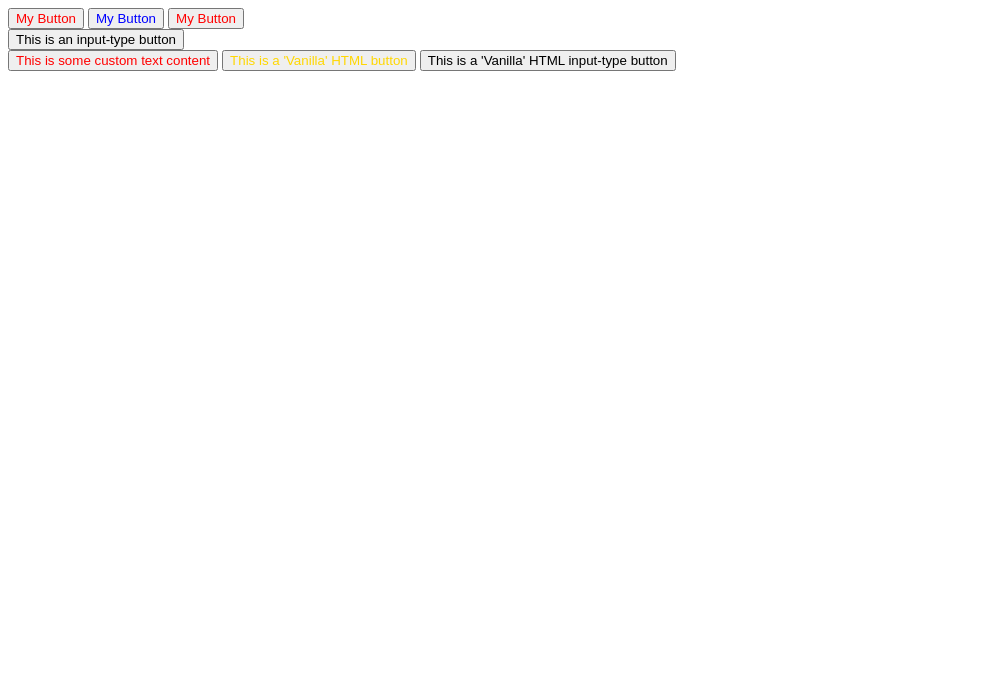
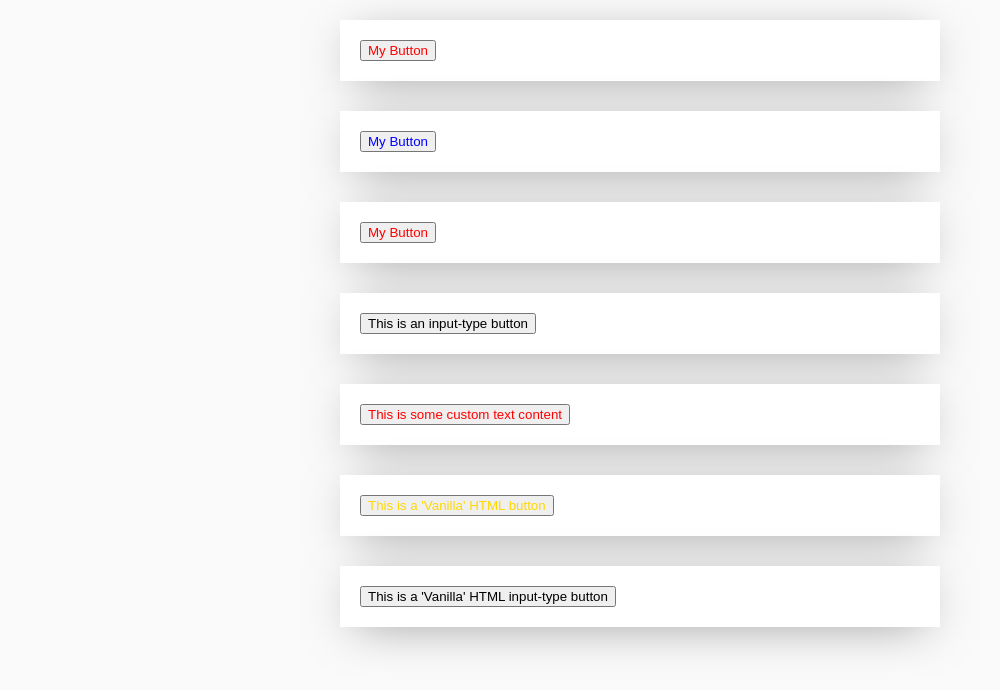
Before and after one commit to jrmykolyn/test.js.web-components.misc, a website: page src/button.html in a window 1280 px wide. Shown: the whole page, without its empty margins (0-1000 px from the left). Drawn offline with Linux system fonts and the light colour scheme.

Commit message:
Add theme/presentation styles

```diff
--- a/src/button.html
+++ b/src/button.html
@@ -2,18 +2,21 @@
 <html>
   <head>
     <title>Test - JS - Web Components - Misc. - Styles</title>
+    <link rel="stylesheet" href="css/styles.css">
   </head>
   <body>
     <section id="container">
       <!-- Button-related tests. -->
-      <div>
+      <div class="node">
         <!--
           1. Default MyButton component tag.
 
           Example does not include slot content or supplementary attributes.
         -->
         <my-button></my-button>
+      </div>
 
+      <div class="node">
         <!--
           2. MyButton component with supplementary class.
 
@@ -23,7 +26,9 @@
           of additional styles.
         -->
         <my-button class="themed"></my-button>
+      </div>
 
+      <div class="node">
         <!--
           3. MyButton component with 'styles' slot content.
 
@@ -42,7 +47,9 @@ button {
 }
           </style>
         </my-button>
+      </div>
 
+      <div class="node">
         <!--
           4. MyButton component with 'content' slot content.
 
@@ -56,7 +63,9 @@ button {
             <input type="button" value="This is an input-type button" />
           </div>
         </my-button>
+      </div>
 
+      <div class="node">
         <!--
           5. MyButton component with 'inner' slot content.
 
@@ -68,9 +77,14 @@ button {
         <my-button>
           <span slot="inner">This is some custom text content</span>
         </my-button>
+      </div>
 
-        <!-- 'Vanilla' HTML button elements. -->
+      <!-- 'Vanilla' HTML button elements. -->
+      <div class="node">
         <button>This is a 'Vanilla' HTML button</button>
+      </div>
+
+      <div class="node">
         <input type="button" value="This is a 'Vanilla' HTML input-type button" />
       </div>
     </section>
--- /dev/null
+++ b/src/css/styles.css
@@ -0,0 +1,31 @@
+*,
+*::before,
+*::after {
+  box-sizing: border-box;
+}
+
+html,
+body {
+  margin: 0;
+  padding: 0;
+}
+
+html {
+  font-size: 62.5%;
+}
+
+body {
+  font-size: 1.6rem;
+  padding: 2rem;
+  background: #fafafa;
+}
+
+.node {
+  width: 90%;
+  max-width: 600px;
+  margin: 0 auto;
+  margin-bottom: 3rem;
+  padding: 2rem;
+  background: #fff;
+  box-shadow: 0 0.8rem 5rem -1.5rem rgba(0, 0, 0, 0.5);
+}
```
Also changed, not shown: src/link.html (+8 -1 lines), src/paragraph.html (+9 -1 lines).
